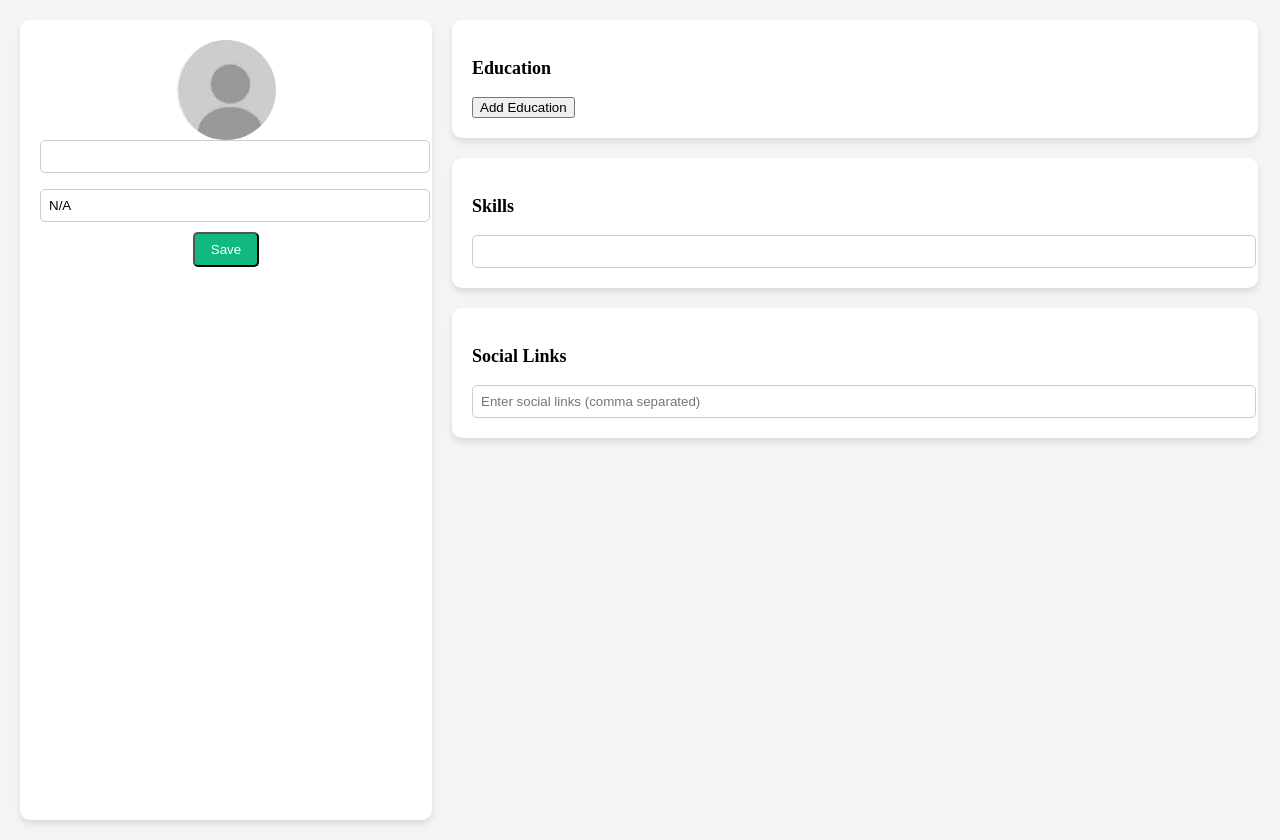
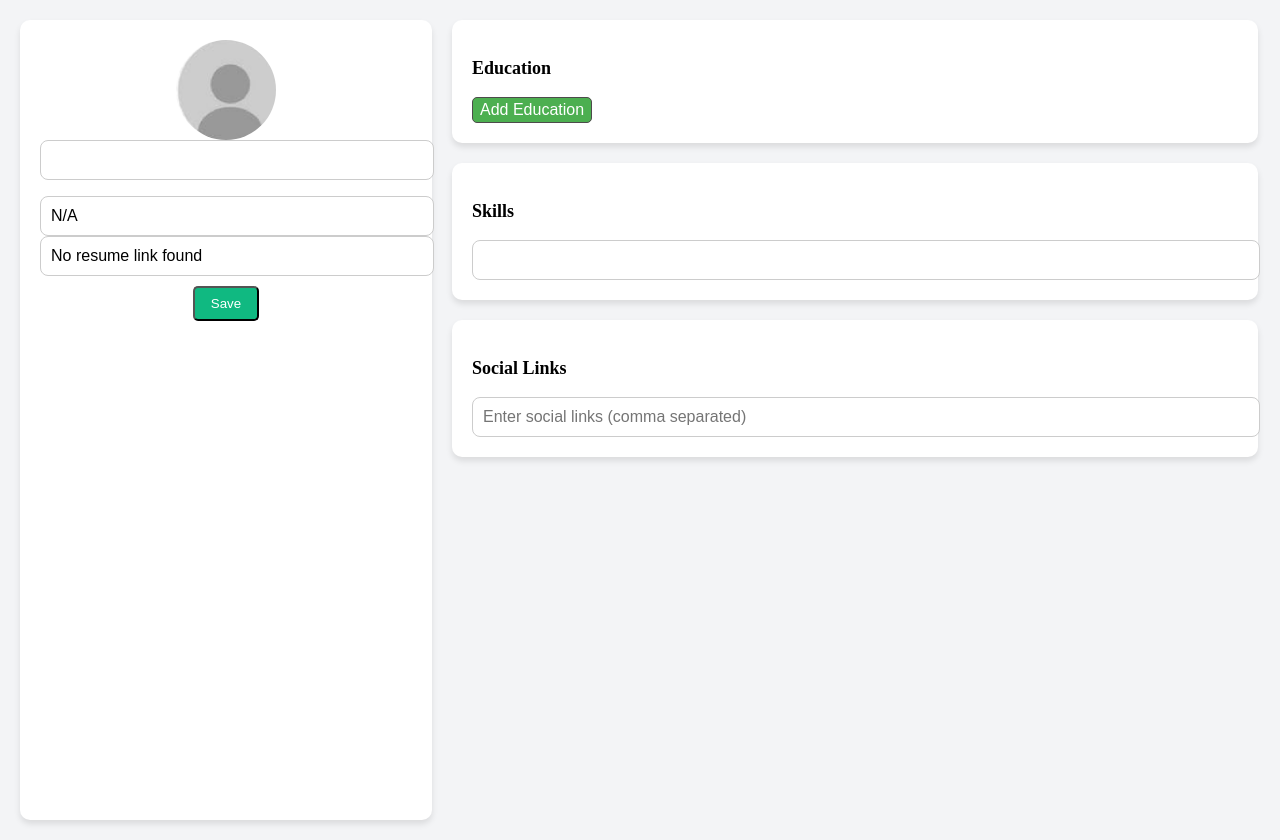
Before and after one commit to AlumniArchitect/AlumniArchitects, a React (Create React App) app in the folder frontend/: page /profile in a window 1280 px wide. Both pictures are taken after a click on the button "Edit". Built offline with nearby package versions, Linux system fonts and the light colour scheme.

Commit message:
PH complete functional user profile

```diff
--- a/frontend/src/component/Profile.jsx
+++ b/frontend/src/component/Profile.jsx
@@ -26,8 +26,8 @@ const ProfilePage = () => {
     location: "N/A",
     education: [],
     skills: [],
-    resume: localStorage.getItem("resumeUrl") || "No resume link found",
-    photo: localStorage.getItem("profileImageUrl") || defaultProfileImage,
+    resumeUrl: localStorage.getItem("resumeUrl") || "No resume link found",
+    profileImageUrl: localStorage.getItem("profileImageUrl") || defaultProfileImage,
     socialLinks: []
   });
   const [showPhotoOptions, setShowPhotoOptions] = useState(false);
@@ -67,8 +67,6 @@ const ProfilePage = () => {
         const data = await res.json();
 
         if (data.status) {
-          console.log(data);
-
           setUser((prevUser) => ({ ...prevUser, ...data.userProfile }));
         } else {
           showError(data.message);
@@ -111,13 +109,32 @@ const ProfilePage = () => {
     setTimeout(() => setError(""), 5000);
   };
 
-  const handleFileUpload = (event, type) => {
+  const handleFileUpload = async (event) => {
     const file = event.target.files[0];
-    if (file) {
-      setUser((prevUser) => ({
-        ...prevUser,
-        [type]: type === "photo" ? URL.createObjectURL(file) : file.name,
-      }));
+    if (!file) return;
+
+    const formData = new FormData();
+    formData.append("image", file);
+
+    try {
+      const response = await fetch(`${Constant.BASE_URL}/uploadProfileImage/${user.email}`, {
+        method: "POST",
+        headers: {
+          Authorization: `Bearer ${jwt}`,
+        },
+        body: formData,
+      });
+
+      if (!response.ok) throw new Error("Failed to upload image");
+
+      const data = await response.json();
+      const imageUrl = data.secure_url;
+
+      setUser({ ...user, profileImageUrl: imageUrl });
+      localStorage.setItem("profileImageUrl", imageUrl);
+
+    } catch (error) {
+      showError("Error uploading image: " + error.message);
     }
   };
 
@@ -153,13 +170,13 @@ const ProfilePage = () => {
 
           {/* profile photo */}
           <div className="profile-photo" onClick={() => setShowPhotoOptions(true)}
-            style={{ backgroundImage: user.photo ? `url('${user.photo}')` : "none" }}>
-            {!user.photo && <span className="photo-placeholder">+</span>}
+            style={{ backgroundImage: user.profileImageUrl ? `url('${user.profileImageUrl}')` : "none" }}>
+            {!user.profileImageUrl && <span className="photo-placeholder">+</span>}
           </div>
           {showPhotoOptions && (
             <label className="photo-btn">
               Change Photo
-              <input type="file" className="hidden-input" onChange={(e) => handleFileUpload(e, "photo")} />
+              <input type="file" className="hidden-input" onChange={handleFileUpload} />
             </label>
           )}
 
@@ -178,6 +195,13 @@ const ProfilePage = () => {
             <input className="input-field" value={user.mobileNumber} onChange={(e) => setUser({ ...user, mobileNumber: e.target.value })} />
           ) : (
             <p className="profile-info">{user.mobileNumber}</p>
+          )}
+
+          {/* resume */}
+          {isEditing ? (
+            <input className="input-field" value={user.resumeUrl} onChange={(e) => setUser({ ...user, resumeUrl: e.target.value })} />
+          ) : (
+            <p className="profile-info"><a href={user.resumeUrl} target="_blank" rel="noopener noreferrer">{user.resumeUrl}</a></p>
           )}
 
           {/* save and edit button */}
@@ -227,13 +251,15 @@ const ProfilePage = () => {
               ))}
               <button className="add-btn" onClick={handleAddEducation}>Add Education</button>
             </div>
-          ) : (
+          ) : user.education.length > 0 ? (
             <div className="education-grid">
               {user.education.map((edu, index) => (
                 <EducationCard key={index} education={edu} />
               ))}
             </div>
-          )}
+          ) :
+            <p>No Education added.</p>
+          }
         </div>
 
         {/* skills */}
@@ -241,13 +267,14 @@ const ProfilePage = () => {
           <h3 className="section-title">Skills</h3>
           {isEditing ? (
             <input className="input-field" value={user.skills.join(", ")} onChange={(e) => setUser({ ...user, skills: e.target.value.split(",").map((s) => s.trim()) })} />
-          ) : (
+          ) : (user.skills.length > 0 && user.skills[0] !== "") ? (
             <div className="skills-container">
               {user.skills.map((skill, index) => (
                 <span key={index} className="skill-badge">{skill}</span>
               ))}
             </div>
-          )}
+          ) :
+            <p>No Skills Found.</p>}
         </div>
 
         {/* links */}
--- a/frontend/src/style/Profile.css
+++ b/frontend/src/style/Profile.css
@@ -90,11 +90,13 @@
 }
 
 .profile-email {
-  color: gray;
+  font-weight: 400;
+  color: rgb(40, 40, 40);
 }
 
 .profile-info {
-  color: gray;
+  font-weight: 400;
+  color: rgb(40, 40, 40);
 }
 
 .file-input {
@@ -160,3 +162,56 @@
 .social-links li a {
   color: #3b82f6;
 }
+
+.input-field {
+  width: 100%;
+  padding: 10px;
+  border: 1px solid #ccc;
+  border-radius: 8px;
+  background-color: #fff;
+  font-size: 1rem;
+  transition: border 0.3s ease, box-shadow 0.3s ease;
+}
+
+.input-field:focus {
+  border-color: #4CAF50;
+  box-shadow: 0 0 8px rgba(76, 175, 80, 0.4);
+  outline: none;
+}
+
+.input-field:hover {
+  border-color: #63c067;
+}
+
+.input-field:disabled {
+  background-color: #f7f7f7;
+  border: 1px solid #ddd;
+}
+.add-btn,
+.remove-btn {
+  padding: 3px 7px;
+  border: none;
+  border-radius: 5px;
+  border: 1px solid rgb(77, 75, 75);
+  font-size: 1rem;
+  cursor: pointer;
+  transition: background-color 0.3s ease;
+}
+
+.add-btn {
+  background-color: #4CAF50;
+  color: #fff;
+}
+
+.add-btn:hover {
+  background-color: #66bb6a;
+}
+
+.remove-btn {
+  background-color: #f44336;
+  color: #fff;
+}
+
+.remove-btn:hover {
+  background-color: #e57373;
+}
```
